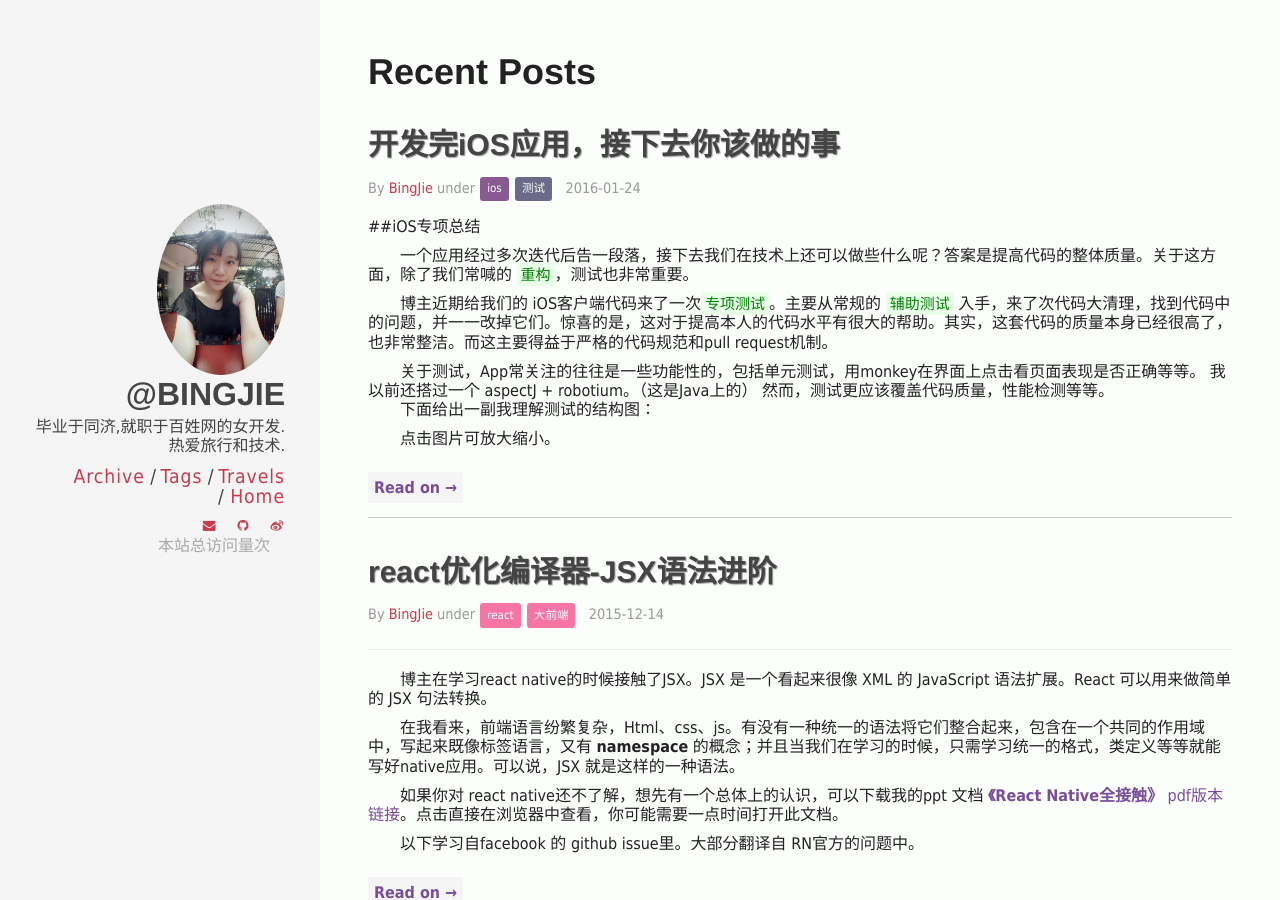
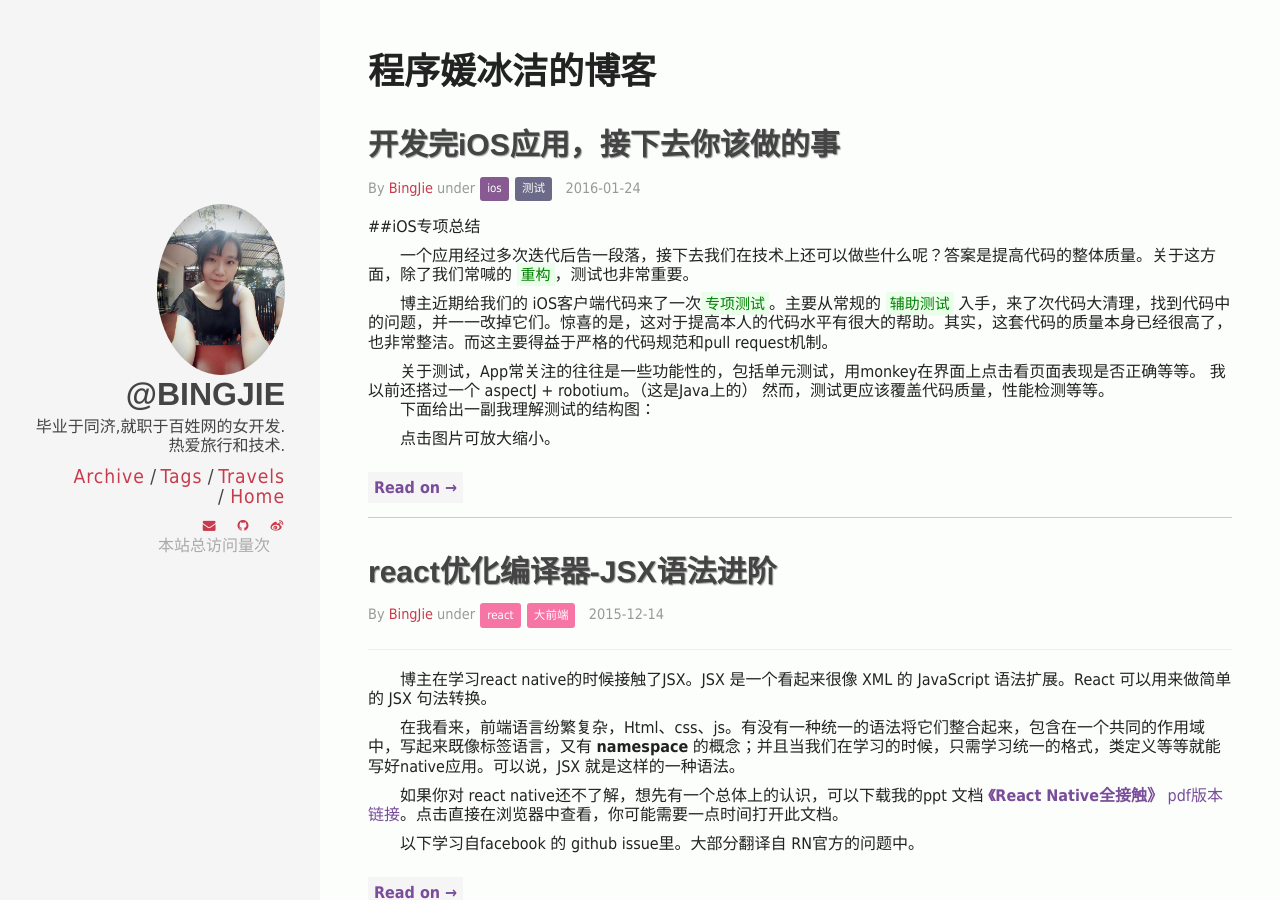
Before and after one commit to chaojimiaomiao/chaojimiaomiao.github.io, a Jekyll site: the page built from index.html, in a window 1280 px wide and 900 px high. Built offline with Jekyll 4.4.1, drawn with Linux system fonts in a browser that asks for light colours; comment, search, counter and statistics services are not loaded.

Commit message:
换名字

```diff
--- a/_layouts/post-index.html
+++ b/_layouts/post-index.html
@@ -4,7 +4,7 @@ layout: default
 
 <div class="home">
 
-  <h1>Recent Posts</h1>
+  <h1>程序媛冰洁的博客</h1>
 
   <div class="posts">
     {% for post in site.posts %}
```
